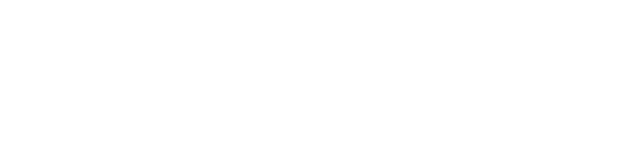
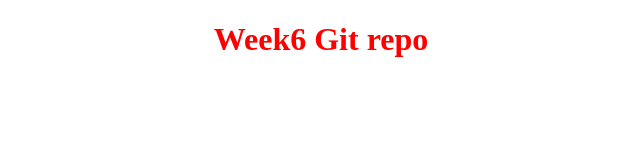
Before and after one commit to chrislegato/SheCodes-Weather-App, a plain HTML site: page index.html in a window 1280 px wide. Shown: the whole page, without its empty margins (319-959 px from the left). Drawn offline with Linux system fonts and the light colour scheme.

Commit message:
Updated index.html & style.css

```diff
--- a/index.html
+++ b/index.html
@@ -3,7 +3,13 @@
   <head>
     <meta charset="UTF-8" />
     <meta name="viewport" content="width=device-width, initial-scale=1.0" />
-    <title>Document</title>
+    <title>Git repo example</title>
+    <link rel="stylesheet" href="style.css" />
   </head>
-  <body></body>
+  <body>
+    <div class="container">
+      <h1>Week6 Git repo</h1>
+    </div>
+    <script src="script.js"></script>
+  </body>
 </html>
--- a/style.css
+++ b/style.css
@@ -0,0 +1,4 @@
+h1 {
+  text-align: center;
+  color: red;
+}
```
